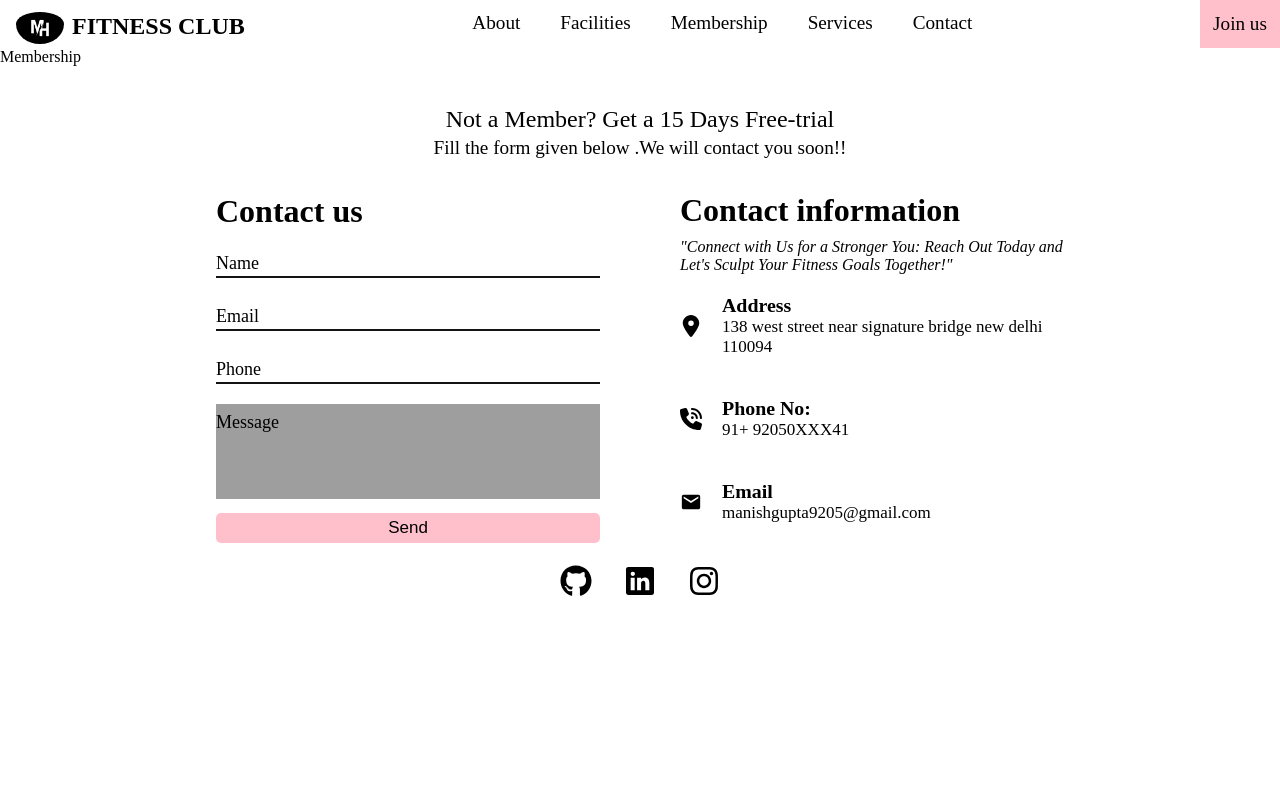
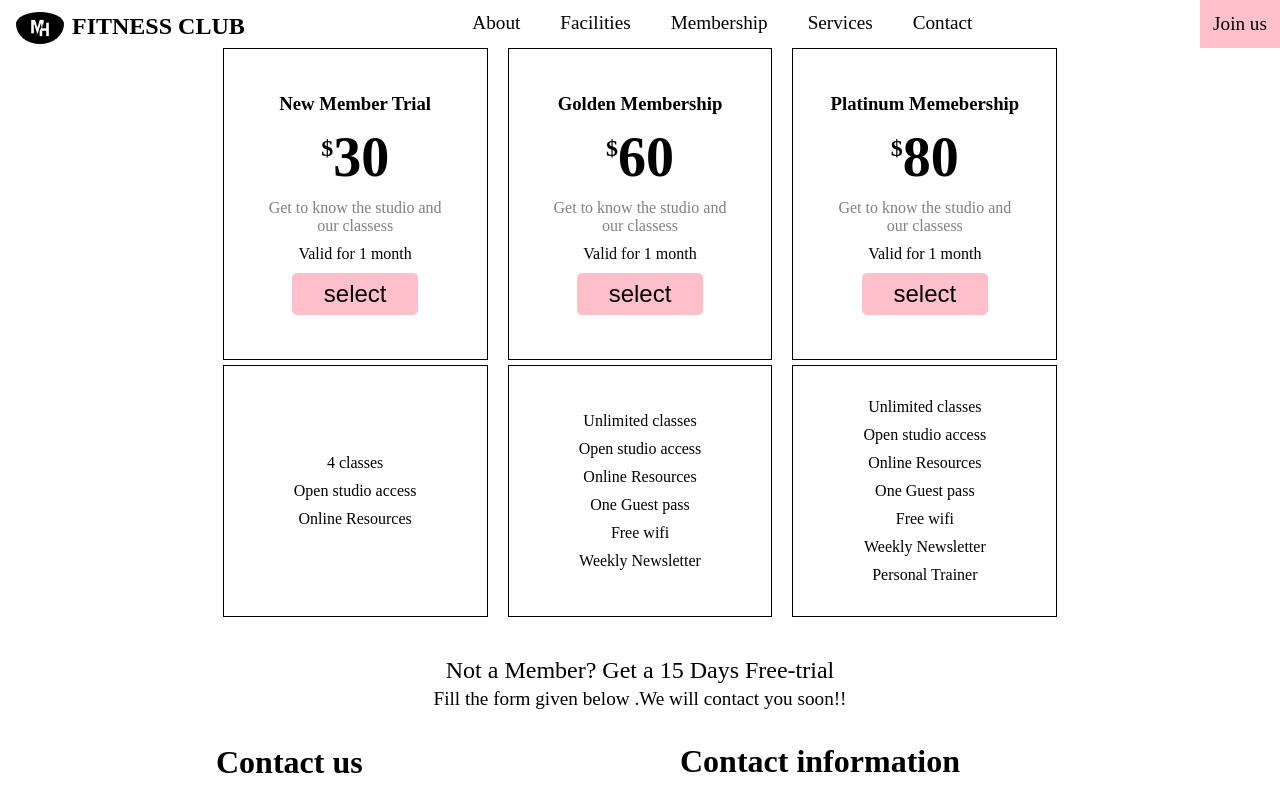
Before and after one commit to MG-9205/MH_FITTNESS, a React (Vite) app: page /Membership in a window 1280 px wide. Shown: the top 789 px of the page. Built offline with nearby package versions, Linux system fonts and the light colour scheme.

Commit message:
Adding new component membership

```diff
--- a/src/component/Membership/Membership.jsx
+++ b/src/component/Membership/Membership.jsx
@@ -1,9 +1,84 @@
-import React from 'react'
-import membershipstyle from './Membership.module.css'
-
+import React, { useRef } from "react";
+import membershipstyle from "./Membership.module.css";
 
 export default function Membership() {
+    const packageRefs=[useRef(null),useRef(null),useRef(null)]
+  const membership_detail = [
+    {
+      title: "New Member Trial",
+      price: "30",
+      Benefits: ["4 classes", "Open studio access", "Online Resources"],
+    },
+    {
+      title: "Golden Membership",
+      price: "60",
+      Benefits: [
+        "Unlimited classes",
+        "Open studio access",
+        "Online Resources",
+        "One Guest pass",
+        "Free wifi",
+        "Weekly Newsletter",
+      ],
+    },
+    {
+      title: "Platinum Memebership",
+      price: "80",
+      Benefits: [
+        "Unlimited classes",
+        "Open studio access",
+        "Online Resources",
+        "One Guest pass",
+        "Free wifi",
+        "Weekly Newsletter",
+        "Personal Trainer",
+      ],
+    },
+  ];
+  const show_things=(index)=>{
+    const thingsDiv = packageRefs[index].current.querySelector(
+        `.${membershipstyle.things}`
+      );
+       const things_width=window.getComputedStyle(thingsDiv).getPropertyValue('height')
+       if (things_width === '0px') {
+        thingsDiv.style.height = '250px';
+        thingsDiv.style.border='1px solid black'
+      } else {
+        thingsDiv.style.height = '0px';
+        thingsDiv.style.border='0'
+      }
+  }
   return (
-    <div>Membership</div>
-  )
+    <>
+      <div className={membershipstyle.main_div}>
+        {membership_detail.map((item, index) => (
+          <div className={membershipstyle.package} ref={packageRefs[index]} >
+            <div className={membershipstyle.price}>
+              <div>
+                <h3>{item.title}</h3>
+              </div>
+              <div>
+                <b>
+                  <sup>$</sup>{item.price}
+                </b>
+              </div>
+              <p>Get to know the studio and our classess</p>
+              <span>Valid for 1 month</span>
+              <button>select</button>
+              <div className={membershipstyle.display_more} data_value={index} onClick={()=>show_things(index)}>&gt;</div>
+            </div>
+            <div className={membershipstyle.things} >
+              <ul>
+                {
+                    item.Benefits.map((ele,index)=>(
+                       <li key={`benefits${index}`}>{ele}</li>
+                    ))
+                }
+              </ul>
+            </div>
+          </div>
+        ))}
+      </div>
+    </>
+  );
 }
--- a/src/component/Membership/Membership.module.css
+++ b/src/component/Membership/Membership.module.css
@@ -0,0 +1,97 @@
+.main_div{
+    display: flex;
+    gap: 20px;
+    width: 100%;
+    justify-content: center;
+    align-items: center;
+
+}
+.package {
+  display: flex;
+  flex-direction: column;
+  gap: 5px;
+}
+.price {
+  border: 1px solid black;
+  display: flex;
+  flex-direction: column;
+  background: white;
+  justify-content: center;
+  align-items: center;
+  gap: 10px;
+  padding: 5px;
+  height: 300px;
+}
+.price sup {
+  font-size: 1.5rem;
+  font-weight: bold;
+}
+.price b {
+  font-size: 3.5rem;
+  font-weight: bold;
+}
+.price p {
+  color: gray;
+  font-size: 1rem;
+  width: 70%;
+  text-align: center;
+}
+.price span {
+  font-size: 1rem;
+}
+.price button {
+  font-size: 1.5rem;
+  background: pink;
+  padding: 5px 5px;
+  border: 2px solid pink;
+  border-radius: 5px;
+  width: 50%;
+  cursor: pointer;
+}
+.things {
+  display: flex;
+  flex-direction: column;
+  align-items: center;
+justify-content: center;
+  border: 1px solid black;
+  height: 250px;
+  transition: all 0.5s linear;
+  overflow: hidden;
+}
+.things ul {
+  list-style: none;
+  display: flex;
+  flex-direction: column;
+  justify-content: center;
+  align-items: center;
+  gap: 10px;
+  font-size: 1rem;
+}
+.price button:hover {
+  background: rgb(247, 55, 151);
+  color: white;
+}
+.display_more{
+    display: none;
+    transform: rotate(90deg);
+    font-weight: bolder;
+    font-size: 1rem;
+    cursor: pointer;
+
+}
+@media screen and (max-width:700px) {
+    .main_div{
+        flex-direction: column;
+    }
+    .things{
+        height: 0;
+        border: 0;
+    }
+    .package{
+        width: 90%;
+    }
+    .display_more{
+        display: block;
+    }
+
+}
```
Also changed, not shown: src/assets/image/depositphotos_340492028-stock-illustration-initial-handwriting-logo-template-vector.jpg (deleted), src/assets/image/home3.jpg (deleted).
